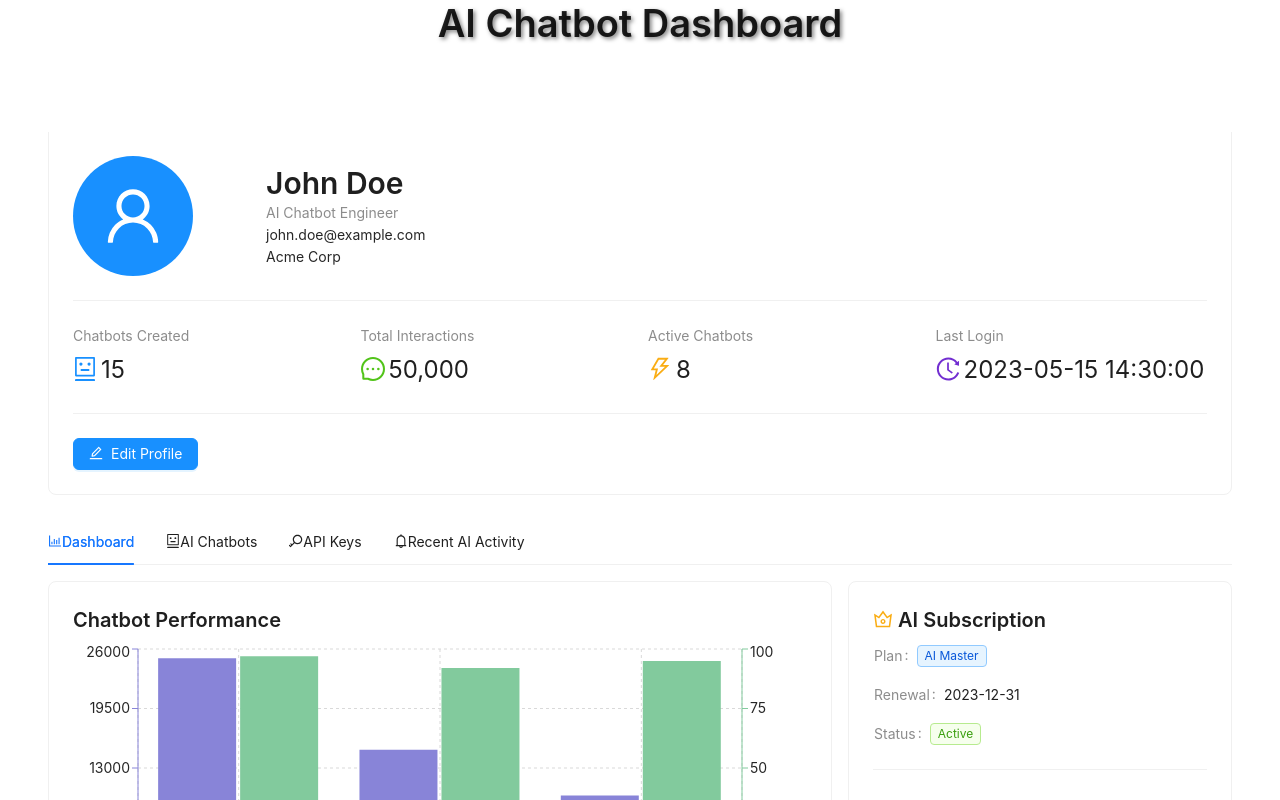
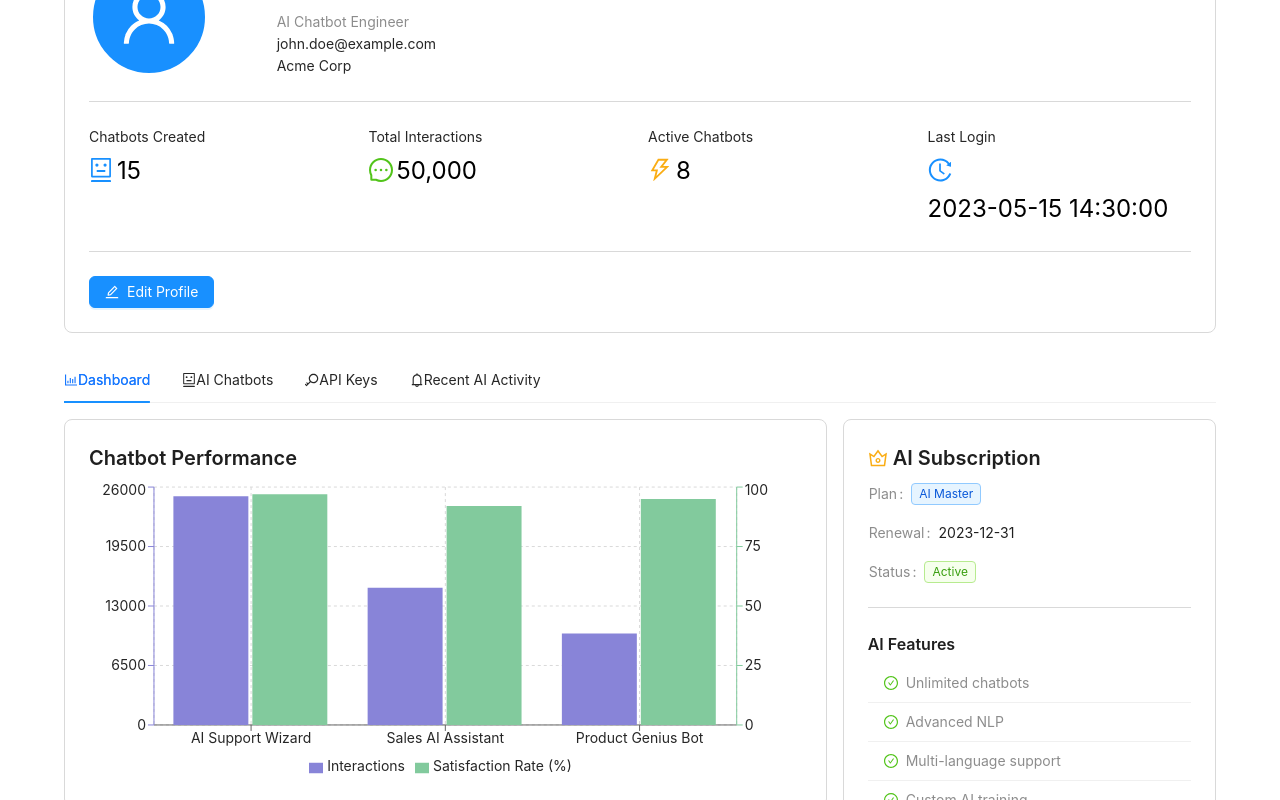
Before and after one commit to AsikCyberDev/aaraa-ai-website, a React (Create React App) app: page /dashboard in a window 1280 px wide. Shown: the part 220-1020 px from the top of the page. Built offline with nearby package versions, Linux system fonts and the light colour scheme; sample sign-in values are in the browser's storage.

Commit message:
Added style to profile

```diff
--- a/package.json
+++ b/package.json
@@ -28,6 +28,7 @@
     "react-toastify": "^10.0.5",
     "react-tsparticles": "^2.12.2",
     "recharts": "^2.12.7",
+    "styled-components": "^6.1.12",
     "web-vitals": "^2.1.4"
   },
   "scripts": {
--- a/src/components/Profile.js
+++ b/src/components/Profile.js
@@ -1,31 +1,95 @@
 import {
-  BankOutlined,
-  BarChartOutlined, BellOutlined,
-  CheckCircleOutlined,
-  CopyOutlined, CrownOutlined, EditOutlined,
-  HistoryOutlined,
-  IdcardOutlined,
-  KeyOutlined, LockOutlined,
-  MailOutlined,
-  MessageOutlined,
-  PlusOutlined, RobotOutlined,
-  SaveOutlined,
-  ThunderboltOutlined,
-  UserOutlined
+  BankOutlined, BarChartOutlined, BellOutlined, CheckCircleOutlined,
+  CopyOutlined, CrownOutlined, EditOutlined, HistoryOutlined, IdcardOutlined,
+  KeyOutlined, LockOutlined, MailOutlined, MessageOutlined, PlusOutlined,
+  RobotOutlined, SaveOutlined, ThunderboltOutlined, UserOutlined
 } from '@ant-design/icons';
 import {
   Avatar, Button, Card, Col, Descriptions, Divider, Form, Input, List,
-  Modal, Progress, Row, Space,
-  Spin,
-  Statistic, Table, Tabs, Tag, Timeline,
+  Modal, Progress, Row, Space, Spin, Statistic, Table, Tabs, Tag, Timeline,
   Tooltip, Typography, message
 } from 'antd';
 import { motion } from 'framer-motion';
 import React, { useEffect, useState } from 'react';
 import { Bar, BarChart, CartesianGrid, Legend, ResponsiveContainer, XAxis, YAxis } from 'recharts';
+import styled from 'styled-components';
 
 const { Title, Text, Paragraph } = Typography;
 const { TabPane } = Tabs;
+
+const StyledCard = styled(Card)`
+  background-color: var(--layout-background-color);
+  color: var(--text-color);
+  border-color: var(--border-color);
+`;
+
+const StyledTitle = styled(Title)`
+  color: var(--text-color);
+`;
+
+const StyledText = styled(Text)`
+  color: var(--text-color);
+`;
+
+const StyledDivider = styled(Divider)`
+  border-color: var(--border-color);
+`;
+
+const StyledButton = styled(Button)`
+  background-color: var(--primary-color);
+  border-color: var(--primary-color);
+  color: var(--header-text-color);
+
+  &:hover, &:focus {
+    background-color: var(--button-hover-background-color);
+    border-color: var(--button-hover-border-color);
+  }
+`;
+
+const ProfileContainer = styled.div`
+  display: flex;
+  flex-direction: column;
+  align-items: center;
+  padding: 24px;
+  background-color: var(--background-color);
+  width: 100%;
+  max-width: 1200px;
+  margin: 0 auto;
+`;
+
+const ProfileCard = styled(Card)`
+  width: 100%;
+  background-color: var(--component-background);
+  border-color: var(--border-color);
+  margin-bottom: 24px;
+`;
+
+const ProfileAvatar = styled(Avatar)`
+  background-color: var(--primary-color);
+  border: 4px solid var(--background-color);
+`;
+
+const StyledStatistic = styled(Statistic)`
+  .ant-statistic-title {
+    color: var(--text-color);
+  }
+  .ant-statistic-content {
+    color: var(--heading-text-color);
+  }
+`;
+
+const StyledTabs = styled(Tabs)`
+  width: 100%;
+  .ant-tabs-tab {
+    color: var(--text-color);
+  }
+  .ant-tabs-tab-active {
+    color: var(--primary-color);
+  }
+  .ant-tabs-ink-bar {
+    background-color: var(--primary-color);
+  }
+`;
 
 function Profile() {
   const [user, setUser] = useState(null);
@@ -110,8 +174,8 @@ function Profile() {
       key: 'name',
       render: (text) => (
         <Space>
-          <RobotOutlined style={{ color: '#1890ff' }} />
-          <Text strong>{text}</Text>
+          <RobotOutlined style={{ color: 'var(--primary-color)' }} />
+          <StyledText strong>{text}</StyledText>
         </Space>
       ),
     },
@@ -120,7 +184,7 @@ function Profile() {
       dataIndex: 'interactions',
       key: 'interactions',
       render: (value) => (
-        <Text>{value.toLocaleString()}</Text>
+        <StyledText>{value.toLocaleString()}</StyledText>
       ),
     },
     {
@@ -162,9 +226,9 @@ function Profile() {
 
   if (loading) {
     return (
-      <div className="profile-loading">
+      <ProfileContainer>
         <Spin size="large" tip="Loading your AI dashboard..." />
-      </div>
+      </ProfileContainer>
     );
   }
 
@@ -173,57 +237,44 @@ function Profile() {
       initial={{ opacity: 0 }}
       animate={{ opacity: 1 }}
       transition={{ duration: 0.5 }}
-      className="profile-container"
     >
-      <Card
-        hoverable
-        className="profile-card"
-        cover={
-          <div className="profile-cover">
-
-            <div className="profile-cover-overlay">
-              <Title level={1} className="profile-title">
-                AI Chatbot Dashboard
-              </Title>
-            </div>
-          </div>
-        }
-      >
+      <ProfileContainer>
+        <ProfileCard>
           <Row gutter={[24, 24]} align="middle">
             <Col xs={24} sm={8} md={6} lg={4}>
-            <Avatar size={120} icon={<UserOutlined />} style={{ backgroundColor: '#1890ff' }} />
+              <ProfileAvatar size={120} icon={<UserOutlined />} />
             </Col>
             <Col xs={24} sm={16} md={18} lg={20}>
               <Space direction="vertical" size={0}>
-              <Title level={2} style={{ marginBottom: 0 }}>{user.name}</Title>
-              <Text type="secondary">{user.role}</Text>
-              <Text>{user.email}</Text>
-              <Text>{user.company}</Text>
+                <StyledTitle level={2}>{user.name}</StyledTitle>
+                <StyledText type="secondary">{user.role}</StyledText>
+                <StyledText>{user.email}</StyledText>
+                <StyledText>{user.company}</StyledText>
               </Space>
             </Col>
           </Row>
-        <Divider />
+          <StyledDivider />
           <Row gutter={16}>
-          <Col span={6}>
-            <Statistic title="Chatbots Created" value={user.chatbotsCreated} prefix={<RobotOutlined style={{ color: '#1890ff' }} />} />
+            <Col xs={24} sm={12} md={6}>
+              <StyledStatistic title="Chatbots Created" value={user.chatbotsCreated} prefix={<RobotOutlined style={{ color: 'var(--primary-color)' }} />} />
             </Col>
             <Col span={6}>
-            <Statistic title="Total Interactions" value={user.totalInteractions} prefix={<MessageOutlined style={{ color: '#52c41a' }} />} />
+              <StyledStatistic title="Total Interactions" value={user.totalInteractions} prefix={<MessageOutlined style={{ color: 'var(--secondary-color)' }} />} />
             </Col>
             <Col span={6}>
-            <Statistic title="Active Chatbots" value={user.activeChatbots} prefix={<ThunderboltOutlined style={{ color: '#faad14' }} />} />
+              <StyledStatistic title="Active Chatbots" value={user.activeChatbots} prefix={<ThunderboltOutlined style={{ color: 'var(--warning-color, #faad14)' }} />} />
             </Col>
             <Col span={6}>
-            <Statistic title="Last Login" value={user.lastLogin} prefix={<HistoryOutlined style={{ color: '#722ed1' }} />} />
+              <StyledStatistic title="Last Login" value={user.lastLogin} prefix={<HistoryOutlined style={{ color: 'var(--info-color, #1890ff)' }} />} />
             </Col>
           </Row>
-        <Divider />
-        <Button type="primary" onClick={showModal} icon={<EditOutlined />}>
+          <StyledDivider />
+          <StyledButton type="primary" onClick={showModal} icon={<EditOutlined />}>
             Edit Profile
-        </Button>
-      </Card>
+          </StyledButton>
+        </ProfileCard>
 
-      <Tabs activeKey={activeTab} onChange={setActiveTab} style={{ marginTop: 24 }}>
+        <StyledTabs activeKey={activeTab} onChange={setActiveTab}>
         <TabPane tab={<span><BarChartOutlined />Dashboard</span>} key="1">
           <Row gutter={16}>
             <Col span={16}>
@@ -232,8 +283,8 @@ function Profile() {
                 animate={{ opacity: 1, y: 0 }}
                 transition={{ duration: 0.5 }}
               >
-                <Card>
-                  <Title level={4}>Chatbot Performance</Title>
+                <StyledCard>
+                  <StyledTitle level={4}>Chatbot Performance</StyledTitle>
                   <ResponsiveContainer width="100%" height={300}>
                     <BarChart data={user.chatbotPerformance}>
                       <CartesianGrid strokeDasharray="3 3" />
@@ -246,7 +297,7 @@ function Profile() {
                       <Bar yAxisId="right" dataKey="satisfactionRate" fill="#82ca9d" name="Satisfaction Rate (%)" />
                     </BarChart>
                   </ResponsiveContainer>
-                </Card>
+                </StyledCard>
               </motion.div>
             </Col>
             <Col span={8}>
@@ -255,8 +306,8 @@ function Profile() {
                 animate={{ opacity: 1, y: 0 }}
                 transition={{ duration: 0.5, delay: 0.2 }}
               >
-                <Card>
-                  <Title level={4}><CrownOutlined style={{ color: '#faad14' }} /> AI Subscription</Title>
+                <StyledCard>
+                  <StyledTitle level={4}><CrownOutlined style={{ color: 'var(--warning-color, #faad14)' }} /> AI Subscription</StyledTitle>
                   <Descriptions column={1}>
                     <Descriptions.Item label="Plan">
                       <Tag color="blue">{user.subscription.plan}</Tag>
@@ -266,18 +317,18 @@ function Profile() {
                       <Tag color={getStatusColor(user.subscription.status)}>{user.subscription.status}</Tag>
                     </Descriptions.Item>
                   </Descriptions>
-                  <Divider />
-                  <Title level={5}>AI Features</Title>
+                  <StyledDivider />
+                  <StyledTitle level={5}>AI Features</StyledTitle>
                   <List
                     size="small"
                     dataSource={user.subscription.features}
                     renderItem={item => (
                       <List.Item>
-                        <Text type="secondary"><CheckCircleOutlined style={{ color: '#52c41a', marginRight: 8 }} />{item}</Text>
+                        <StyledText type="secondary"><CheckCircleOutlined style={{ color: 'var(--success-color, #52c41a)', marginRight: 8 }} />{item}</StyledText>
                       </List.Item>
                     )}
                   />
-                </Card>
+                </StyledCard>
               </motion.div>
             </Col>
           </Row>
@@ -286,20 +337,20 @@ function Profile() {
             animate={{ opacity: 1, y: 0 }}
             transition={{ duration: 0.5, delay: 0.4 }}
           >
-            <Card style={{ marginTop: 16 }}>
-              <Title level={4}>AI Token Usage</Title>
+            <StyledCard style={{ marginTop: 16 }}>
+              <StyledTitle level={4}>AI Token Usage</StyledTitle>
               <Progress
                 percent={Math.round((user.tokenUsage.used / user.tokenUsage.limit) * 100)}
                 status="active"
                 strokeColor={{
-                  '0%': '#108ee9',
-                  '100%': '#87d068',
+                  '0%': 'var(--primary-color)',
+                  '100%': 'var(--secondary-color)',
                 }}
               />
               <Paragraph>
                 {user.tokenUsage.used.toLocaleString()} / {user.tokenUsage.limit.toLocaleString()} AI tokens used
               </Paragraph>
-            </Card>
+            </StyledCard>
           </motion.div>
         </TabPane>
         <TabPane tab={<span><RobotOutlined />AI Chatbots</span>} key="2">
@@ -308,9 +359,9 @@ function Profile() {
             animate={{ opacity: 1, y: 0 }}
             transition={{ duration: 0.5 }}
           >
-            <Card>
+            <StyledCard>
               <Table dataSource={user.chatbotPerformance} columns={chatbotColumns} rowKey="id" />
-            </Card>
+            </StyledCard>
           </motion.div>
         </TabPane>
         <TabPane tab={<span><KeyOutlined />API Keys</span>} key="3">
@@ -319,30 +370,30 @@ function Profile() {
             animate={{ opacity: 1, y: 0 }}
             transition={{ duration: 0.5 }}
           >
-            <Card>
+            <StyledCard>
               <List
                 itemLayout="horizontal"
                 dataSource={user.apiKeys}
                 renderItem={item => (
                   <List.Item actions={[
                     <Tooltip title="Copy API Key">
-                      <Button icon={<CopyOutlined />} onClick={() => copyApiKey(item.key)} />
+                      <StyledButton icon={<CopyOutlined />} onClick={() => copyApiKey(item.key)} />
                     </Tooltip>,
                     <Tooltip title="Revoke Key">
-                      <Button icon={<LockOutlined />} danger onClick={() => handleRevokeApiKey(item.id)} />
+                      <StyledButton icon={<LockOutlined />} danger onClick={() => handleRevokeApiKey(item.id)} />
                     </Tooltip>
                   ]}>
                     <List.Item.Meta
-                      title={<Text copyable={{ text: item.key }}>{item.key.substr(0, 8)}...{item.key.substr(-8)}</Text>}
+                      title={<StyledText copyable={{ text: item.key }}>{item.key.substr(0, 8)}...{item.key.substr(-8)}</StyledText>}
                       description={`Created: ${item.created} | Last Used: ${item.lastUsed}`}
                     />
                   </List.Item>
                 )}
               />
-              <Button type="primary" icon={<PlusOutlined />} style={{ marginTop: 16 }} onClick={handleGenerateNewApiKey}>
+              <StyledButton type="primary" icon={<PlusOutlined />} style={{ marginTop: 16 }} onClick={handleGenerateNewApiKey}>
                 Generate New AI API Key
-              </Button>
-            </Card>
+              </StyledButton>
+            </StyledCard>
           </motion.div>
         </TabPane>
         <TabPane tab={<span><BellOutlined />Recent AI Activity</span>} key="4">
@@ -351,25 +402,25 @@ function Profile() {
             animate={{ opacity: 1, y: 0 }}
             transition={{ duration: 0.5 }}
           >
-            <Card>
+            <StyledCard>
               <Timeline mode="alternate">
                 {user.recentActivity.map((activity, index) => (
                   <Timeline.Item
                     key={index}
-                    color={index === 0 ? 'green' : 'blue'}
+                    color={index === 0 ? 'var(--success-color, #52c41a)' : 'var(--primary-color)'}
                     dot={index === 0 ? <RobotOutlined style={{ fontSize: '16px' }} /> : null}
                   >
-                    <Card size="small" style={{ width: 300 }}>
-                      <p>{activity.action}</p>
-                      <Text type="secondary" style={{ fontSize: '12px' }}>{activity.date}</Text>
-                    </Card>
+                    <StyledCard size="small" style={{ width: 300 }}>
+                      <StyledText>{activity.action}</StyledText>
+                      <StyledText type="secondary" style={{ fontSize: '12px' }}>{activity.date}</StyledText>
+                    </StyledCard>
                   </Timeline.Item>
                 ))}
               </Timeline>
-            </Card>
+            </StyledCard>
           </motion.div>
         </TabPane>
-      </Tabs>
+      </StyledTabs>
 
       <Modal
         title={<span><EditOutlined /> Edit AI Profile</span>}
@@ -416,12 +467,13 @@ function Profile() {
             <Input prefix={<IdcardOutlined />} />
           </Form.Item>
           <Form.Item>
-            <Button type="primary" htmlType="submit" icon={<SaveOutlined />}>
+            <StyledButton type="primary" htmlType="submit" icon={<SaveOutlined />}>
               Save Changes
-            </Button>
+            </StyledButton>
           </Form.Item>
         </Form>
       </Modal>
+      </ProfileContainer>
     </motion.div>
   );
 }
--- a/src/styles/global.css
+++ b/src/styles/global.css
@@ -705,24 +705,56 @@ body {
 }
 
 /* Animation for logo */
+/* Logo start */
+
+.logo {
+  transition: all 0.3s ease;
+}
+
+.logo:hover {
+  transform: scale(1.1);
+}
+
 @keyframes pulse {
   0% {
     transform: scale(1);
-    opacity: 0.6;
+    opacity: 1;
   }
   50% {
-    transform: scale(1.1);
-    opacity: 1;
+    transform: scale(1.05);
+    opacity: 0.7;
   }
   100% {
     transform: scale(1);
-    opacity: 0.6;
+    opacity: 1;
   }
 }
 
-.logo {
+.logo-animation {
   animation: pulse 2s infinite;
 }
+
+@keyframes typing {
+  0% { width: 0 }
+  100% { width: 100% }
+}
+
+.logo-text {
+  overflow: hidden;
+  border-right: .15em solid #000;
+  white-space: nowrap;
+  letter-spacing: .15em;
+  animation:
+    typing 3.5s steps(40, end),
+    blink-caret .75s step-end infinite;
+}
+
+@keyframes blink-caret {
+  from, to { border-color: transparent }
+  50% { border-color: #000; }
+}
+
+/* Logo end */
 
 .profile-container {
   background: var(--background-color);
@@ -730,7 +762,7 @@ body {
 }
 
 .profile-card {
-  background-color: var(--component-background);
+    background: var(--background-color);
   color: var(--text-color);
 }
 
```
Also changed, not shown: src/components/Chatbot.js (added, +131 -0 lines), src/components/Logo.js (added, +22 -0 lines), 1 other file (tests, documents, lock files or other folders). Lines whose indentation alone changed are shown as unchanged.
